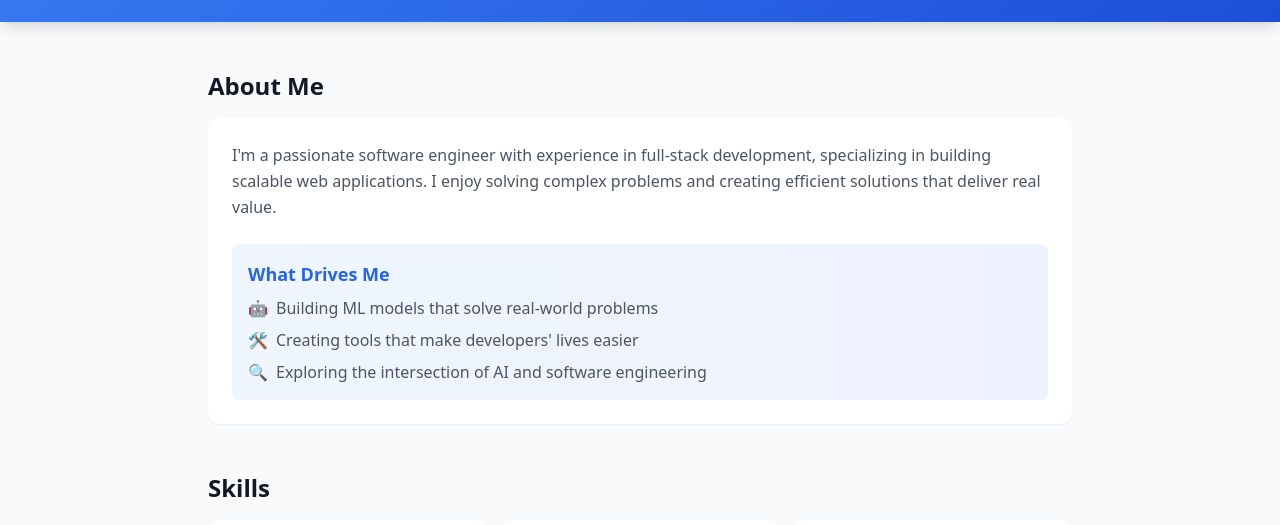
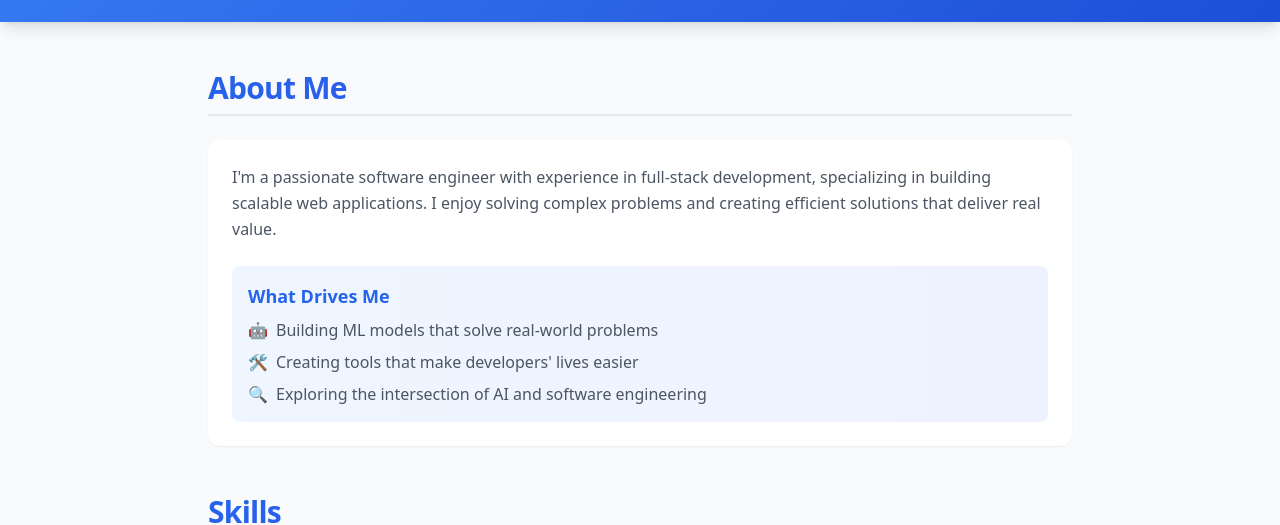
Before and after one commit to NeilPrabhu/NeilPrabhu.github.io, a React (Vite) app: page / in a window 1280 px wide. Shown: the part 298-823 px from the top of the page. Built offline with nearby package versions, Linux system fonts and the light colour scheme.

Commit message:
pages compatible

```diff
--- a/src/index.css
+++ b/src/index.css
@@ -16,3 +16,18 @@ body {
 .gradient-bg {
   background: var(--bg-gradient);
 }
+
+/* Enhanced section headers */
+h2.text-2xl {
+  @apply text-3xl font-extrabold text-transparent bg-clip-text bg-gradient-to-r from-blue-600 to-indigo-600 mb-6 pb-2 border-b-2 border-gray-200;
+  letter-spacing: -0.025em;
+}
+
+/* Animated hover effect for cards */
+.hover\:shadow-md {
+  transition: all 0.3s ease;
+}
+
+.hover\:shadow-md:hover {
+  transform: translateY(-2px);
+}
--- a/vite.config.ts
+++ b/vite.config.ts
@@ -1,9 +1,9 @@
 import { defineConfig } from 'vite';
 import react from '@vitejs/plugin-react';
 
-// https://vitejs.dev/config/
 export default defineConfig({
   plugins: [react()],
+  base: '/portfolio/', // Replace 'portfolio' with your repository name
   optimizeDeps: {
     exclude: ['lucide-react'],
   },
```
Also changed, not shown: package.json (+5 -2 lines), 6 other files (tests, documents, lock files or other folders).
